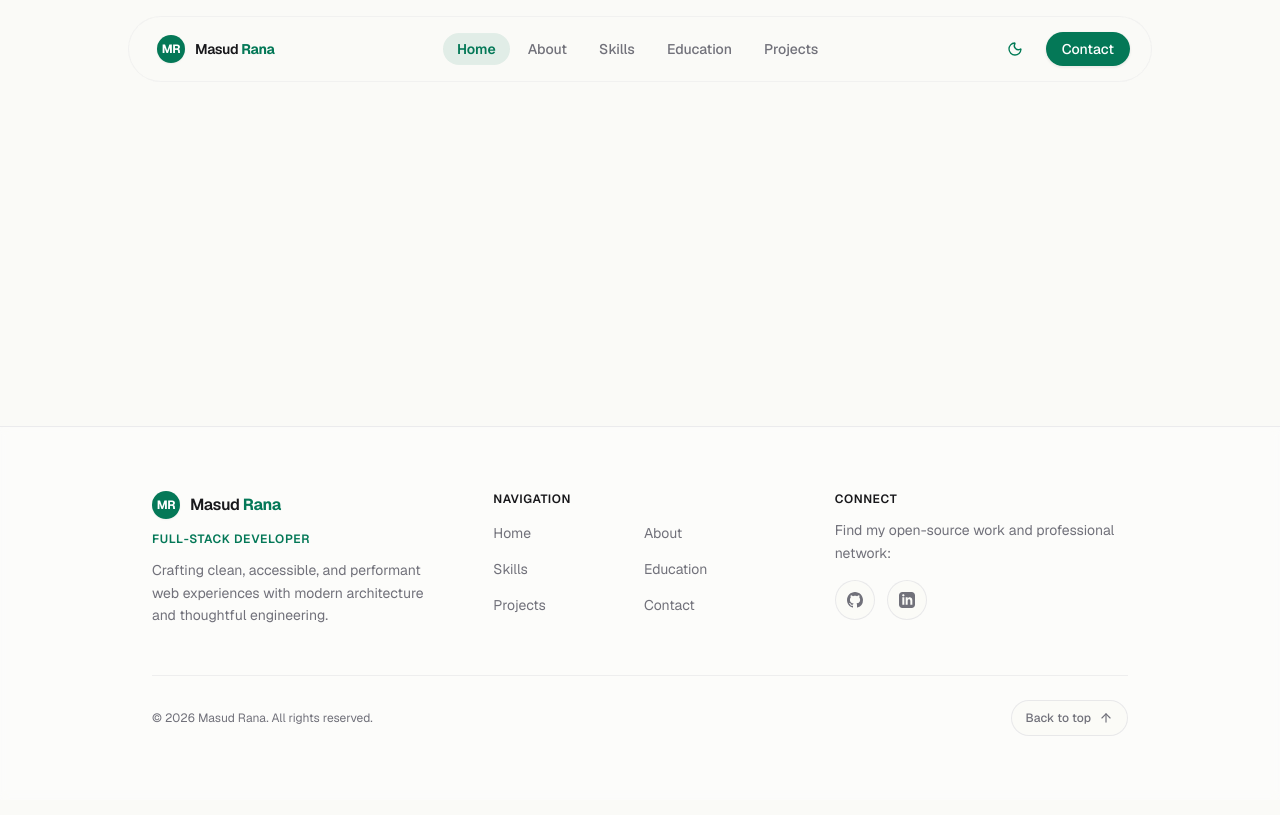
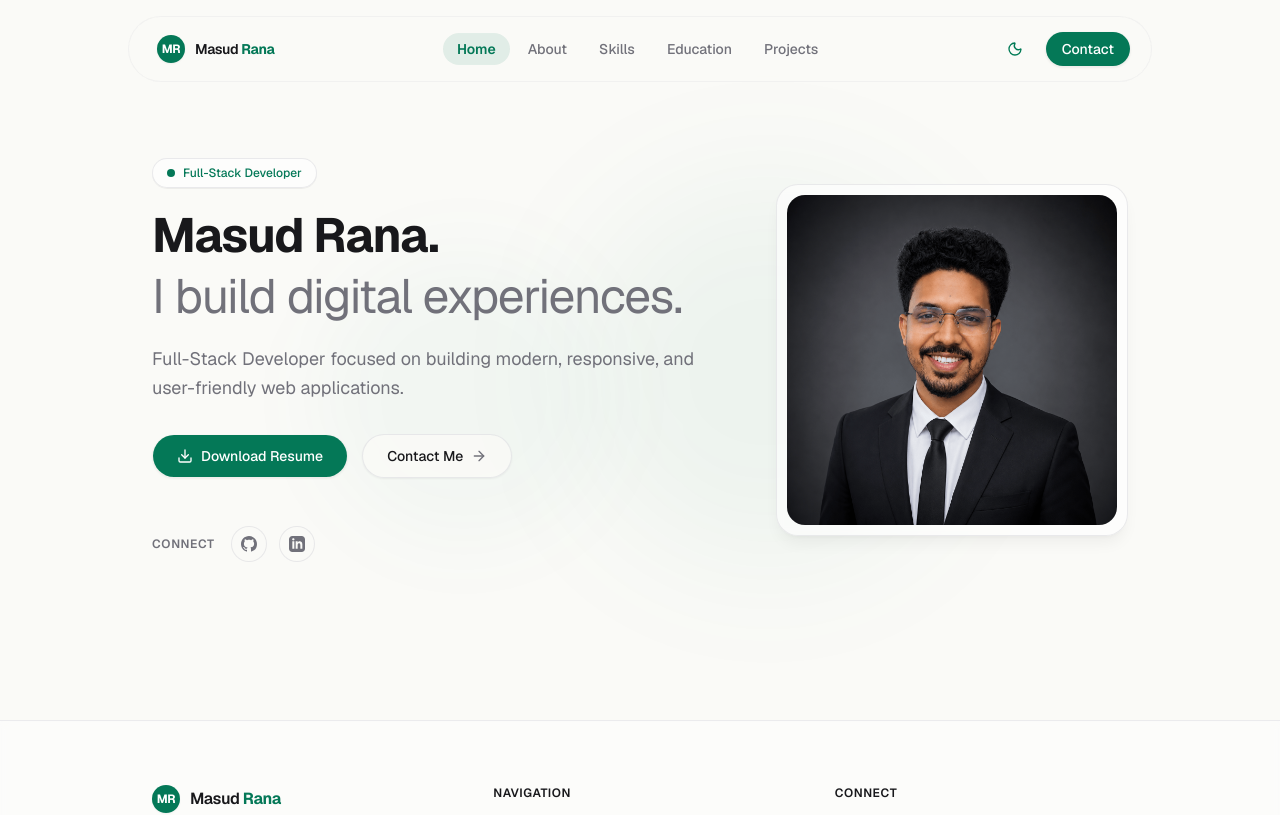
Before and after one commit to masudbuilds/my-portfolio, a Next.js app: page / in a window 1280 px wide. Shown: the top 815 px of the page. Built offline with nearby package versions, Linux system fonts and the light colour scheme.

Commit message:
feat: add HeroSection component and update Home page layout

```diff
--- a/src/app/page.tsx
+++ b/src/app/page.tsx
@@ -1,3 +1,9 @@
+import { HeroSection } from "@/components/sections/hero-section";
+
 export default function Home() {
-  return <div></div>;
+  return (
+    <>
+      <HeroSection />
+    </>
+  );
 }
--- a/src/components/layout/footer.tsx
+++ b/src/components/layout/footer.tsx
@@ -37,7 +37,9 @@ export function Footer() {
 
   const scrollToTop = () => {
     if (typeof window === "undefined") return;
-    const isReducedMotion = window.matchMedia("(prefers-reduced-motion: reduce)").matches;
+    const isReducedMotion = window.matchMedia(
+      "(prefers-reduced-motion: reduce)",
+    ).matches;
     window.scrollTo({
       top: 0,
       behavior: isReducedMotion ? "auto" : "smooth",
@@ -68,7 +70,8 @@ export function Footer() {
               Full-Stack Developer
             </p>
             <p className="text-sm text-muted-foreground leading-relaxed max-w-sm">
-              Crafting clean, accessible, and performant web experiences with modern architecture and thoughtful engineering.
+              Crafting clean, accessible, and performant web experiences with
+              modern architecture and thoughtful engineering.
             </p>
           </div>
 
@@ -77,7 +80,10 @@ export function Footer() {
             <p className="text-xs font-semibold uppercase tracking-wider text-foreground">
               Navigation
             </p>
-            <nav className="grid grid-cols-2 gap-2 text-sm" aria-label="Footer Navigation">
+            <nav
+              className="grid grid-cols-2 gap-2 text-sm"
+              aria-label="Footer Navigation"
+            >
               {allNavLinks.map((item) => (
                 <Link
                   key={item.href}
@@ -128,7 +134,7 @@ export function Footer() {
           <button
             type="button"
             onClick={scrollToTop}
-            className="group inline-flex items-center gap-2 rounded-full border border-border/80 bg-background/80 px-3.5 py-1.5 text-xs font-medium text-muted-foreground transition-all duration-200 hover:border-primary/50 hover:bg-primary/10 hover:text-primary hover:-translate-y-0.5 focus-visible:outline-none focus-visible:ring-2 focus-visible:ring-ring focus-visible:ring-offset-2 motion-reduce:transform-none min-h-[36px]"
+            className="group inline-flex items-center gap-2 rounded-full border border-border/80 bg-background/80 px-3.5 py-1.5 text-xs font-medium text-muted-foreground transition-all duration-200 hover:border-primary/50 hover:bg-primary/10 hover:text-primary hover:-translate-y-0.5 focus-visible:outline-none focus-visible:ring-2 focus-visible:ring-ring focus-visible:ring-offset-2 motion-reduce:transform-none min-h-9"
             aria-label="Back to top of page"
           >
             <span>Back to top</span>
--- a/src/components/sections/hero-section.tsx
+++ b/src/components/sections/hero-section.tsx
@@ -0,0 +1,155 @@
+import Image from "next/image";
+import Link from "next/link";
+import { Download, ArrowRight } from "lucide-react";
+import { cn } from "@/lib/utils";
+import { buttonVariants } from "@/components/ui/button";
+import { SOCIAL_LINKS } from "@/data/social-links";
+
+function GitHubIcon({ className }: { className?: string }) {
+  return (
+    <svg
+      viewBox="0 0 24 24"
+      fill="currentColor"
+      className={className}
+      aria-hidden="true"
+    >
+      <path d="M12 0C5.37 0 0 5.37 0 12c0 5.31 3.435 9.795 8.205 11.385.6.105.825-.255.825-.57 0-.285-.015-1.23-.015-2.235-3.015.555-3.795-.735-4.035-1.41-.135-.345-.72-1.41-1.23-1.695-.42-.225-1.02-.78-.015-.795.945-.015 1.62.87 1.845 1.23 1.08 1.815 2.805 1.305 3.495.99.105-.78.42-1.305.765-1.605-2.67-.3-5.46-1.335-5.46-5.925 0-1.305.465-2.385 1.23-3.225-.12-.3-.54-1.53.12-3.18 0 0 1.005-.315 3.3 1.23.96-.27 1.98-.405 3-.405s2.04.135 3 .405c2.295-1.56 3.3-1.23 3.3-1.23.66 1.65.24 2.88.12 3.18.765.84 1.23 1.905 1.23 3.225 0 4.605-2.805 5.625-5.475 5.925.435.375.81 1.095.81 2.22 0 1.605-.015 2.895-.015 3.3 0 .315.225.69.825.57A12.02 12.02 0 0024 12c0-6.63-5.37-12-12-12z" />
+    </svg>
+  );
+}
+
+function LinkedInIcon({ className }: { className?: string }) {
+  return (
+    <svg
+      viewBox="0 0 24 24"
+      fill="currentColor"
+      className={className}
+      aria-hidden="true"
+    >
+      <path d="M19 0h-14c-2.761 0-5 2.239-5 5v14c0 2.761 2.239 5 5 5h14c2.762 0 5-2.239 5-5v-14c0-2.761-2.238-5-5-5zm-11 19h-3v-11h3v11zm-1.5-12.268c-.966 0-1.75-.79-1.75-1.764s.784-1.764 1.75-1.764 1.75.79 1.75 1.764-.783 1.764-1.75 1.764zm13.5 12.268h-3v-5.604c0-3.368-4-3.113-4 0v5.604h-3v-11h3v1.765c1.396-2.586 7-2.777 7 2.476v6.759z" />
+    </svg>
+  );
+}
+
+export function HeroSection() {
+  return (
+    <section
+      id="home"
+      aria-labelledby="hero-heading"
+      className="relative w-full min-h-[calc(100vh-5rem)] flex items-center justify-center py-12 sm:py-16 md:py-20 lg:py-24 overflow-hidden"
+    >
+      {/* Subtle background glow */}
+      <div
+        className="absolute top-1/4 right-1/4 -z-10 size-64 sm:size-96 rounded-full bg-primary/5 blur-3xl pointer-events-none motion-reduce:hidden"
+        aria-hidden="true"
+      />
+      <div
+        className="absolute bottom-1/4 left-1/4 -z-10 size-48 sm:size-72 rounded-full bg-primary/3 blur-2xl pointer-events-none motion-reduce:hidden"
+        aria-hidden="true"
+      />
+
+      <div className="mx-auto max-w-5xl px-4 sm:px-6 w-full">
+        <div className="grid grid-cols-1 lg:grid-cols-12 gap-10 sm:gap-12 lg:gap-8 items-center">
+          {/* Left Column: Text & Actions */}
+          <div className="lg:col-span-7 flex flex-col items-start text-left">
+            {/* Role Badge */}
+            <div className="inline-flex items-center gap-2 px-3.5 py-1.5 rounded-full border border-border/80 bg-card/60 backdrop-blur-xs text-xs font-medium text-primary shadow-2xs mb-5">
+              <span className="size-2 rounded-full bg-primary" aria-hidden="true" />
+              <span>Full-Stack Developer</span>
+            </div>
+
+            {/* Main Headline */}
+            <h1
+              id="hero-heading"
+              className="text-3xl sm:text-4xl md:text-5xl lg:text-5xl font-bold tracking-tight text-foreground leading-[1.15] mb-5"
+            >
+              Masud Rana.{" "}
+              <span className="block text-muted-foreground font-normal mt-1 sm:mt-1.5">
+                I build digital experiences.
+              </span>
+            </h1>
+
+            {/* Supporting Description */}
+            <p className="text-base sm:text-lg text-muted-foreground leading-relaxed max-w-xl mb-8">
+              Full-Stack Developer focused on building modern, responsive, and
+              user-friendly web applications.
+            </p>
+
+            {/* CTAs */}
+            <div className="flex flex-wrap items-center gap-3.5 mb-8 sm:mb-10 w-full sm:w-auto">
+              <a
+                href="/resume.pdf"
+                download="Masud_Rana_Resume.pdf"
+                className={cn(
+                  buttonVariants({ variant: "default", size: "lg" }),
+                  "rounded-full bg-primary text-primary-foreground hover:bg-primary/90 h-11 px-6 text-sm font-medium shadow-xs transition-transform active:scale-95 motion-reduce:transform-none gap-2 inline-flex items-center"
+                )}
+              >
+                <Download className="size-4" aria-hidden="true" />
+                <span>Download Resume</span>
+              </a>
+
+              <Link
+                href="/#contact"
+                className={cn(
+                  buttonVariants({ variant: "outline", size: "lg" }),
+                  "group rounded-full border-border/80 bg-background/80 hover:bg-muted/60 text-foreground h-11 px-6 text-sm font-medium transition-transform active:scale-95 motion-reduce:transform-none gap-2 inline-flex items-center"
+                )}
+              >
+                <span>Contact Me</span>
+                <ArrowRight
+                  className="size-4 text-muted-foreground transition-transform group-hover:translate-x-0.5 motion-reduce:transform-none"
+                  aria-hidden="true"
+                />
+              </Link>
+            </div>
+
+            {/* Social Links */}
+            <div className="flex items-center gap-3 pt-2">
+              <span className="text-xs font-semibold text-muted-foreground uppercase tracking-wider mr-1">
+                Connect
+              </span>
+              {SOCIAL_LINKS.map((link) => (
+                <a
+                  key={link.name}
+                  href={link.url}
+                  target="_blank"
+                  rel="noopener noreferrer"
+                  aria-label={link.label}
+                  className="flex size-9 items-center justify-center rounded-full border border-border/80 bg-background/80 text-muted-foreground transition-all duration-200 hover:border-primary/50 hover:bg-primary/10 hover:text-primary hover:-translate-y-0.5 focus-visible:outline-none focus-visible:ring-2 focus-visible:ring-ring focus-visible:ring-offset-2 motion-reduce:transform-none"
+                >
+                  {link.name === "GitHub" ? (
+                    <GitHubIcon className="size-4" />
+                  ) : (
+                    <LinkedInIcon className="size-4" />
+                  )}
+                </a>
+              ))}
+            </div>
+          </div>
+
+          {/* Right Column: Profile Photo */}
+          <div className="lg:col-span-5 flex justify-center lg:justify-end">
+            <div className="relative group">
+              {/* Outer decorative card frame */}
+              <div className="relative size-64 sm:size-72 md:size-80 lg:size-88 rounded-3xl p-2.5 bg-card/60 backdrop-blur-xs border border-border/80 shadow-lg shadow-foreground/5 transition-transform duration-300 group-hover:border-primary/40 motion-reduce:transform-none">
+                <div className="relative w-full h-full rounded-2xl overflow-hidden bg-muted/40">
+                  <Image
+                    src="/images/profile.png"
+                    alt="Masud Rana - Full-Stack Developer"
+                    width={400}
+                    height={400}
+                    priority
+                    className="object-cover w-full h-full transition-transform duration-500 group-hover:scale-102 motion-reduce:transform-none"
+                  />
+                </div>
+              </div>
+            </div>
+          </div>
+        </div>
+      </div>
+    </section>
+  );
+}
+
+export default HeroSection;
```
